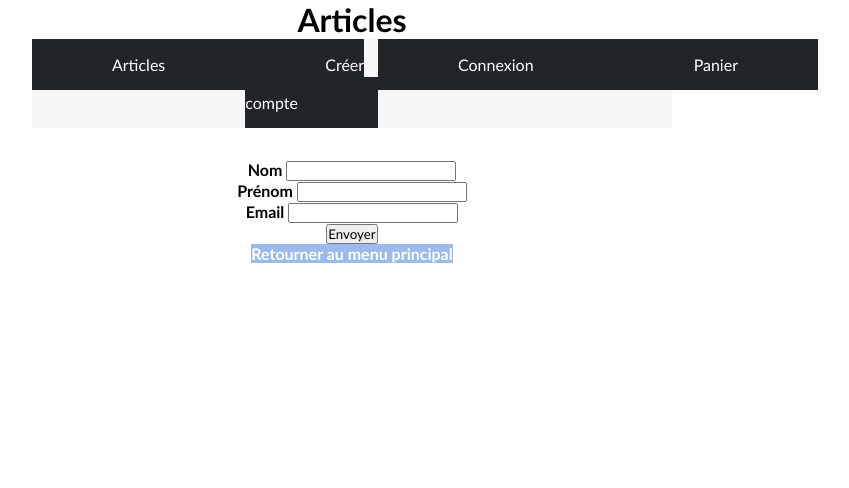
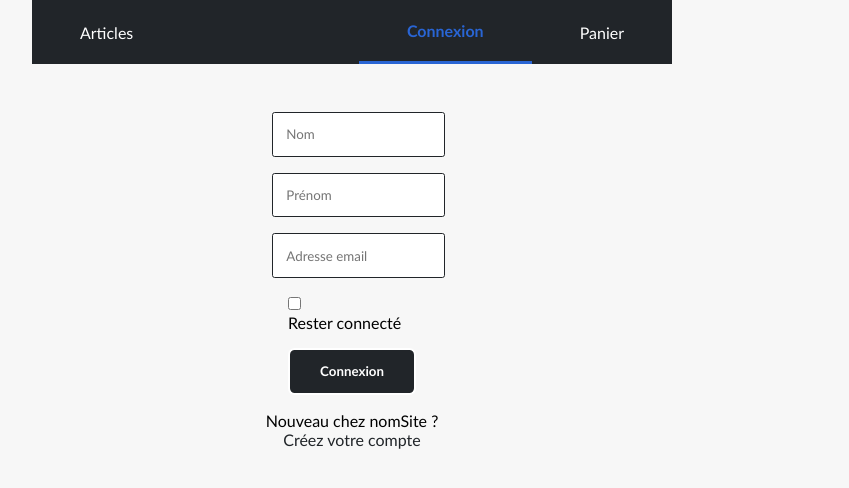
Before and after one commit to Stitchal/Magasin-Virtuel, a PHP site: page /connexion.php in a window 1280 px wide. Shown: the top 488 px of the page, without its empty margins (288-1137 px from the left). Run offline with PHP 8.4, Linux system fonts and the light colour scheme.

Commit message:
10/12
amélioration menu, amélioration menu connexion, case rester connecté, l'onglet "creer compte" enlevé et mit dans lien cliquable dans l'onglet connexion

```diff
--- a/connexion.php
+++ b/connexion.php
@@ -14,9 +14,11 @@ require_once('index.html');
 <head>
     <meta charset="UTF-8">
     <link rel="stylesheet" href="css/style.css">
+    <link rel="stylesheet" href="css/responsive.css">
     <title>Ouvrir une session</title>
 </head>
 <body>
+    <main>
 
 <p>
     <?php
@@ -39,30 +41,37 @@ require_once('index.html');
         }
             ?>
                 <form method="post" action="open_session.php">
-                    <p>
+                    <fieldset>
                         <label for="nom">Nom</label>
-                        <input type="text" name="nom" id="nom">
-                    </p>
+                        <input placeholder="Nom" type="text" name="nom" id="nom" required>
+                    </fieldset>
 
-                    <p>
+                    <fieldset>
                         <label for="prenom">Prénom</label>
-                        <input type="text" name="prenom" id="prenom">
-                    </p>
+                        <input placeholder="Prénom" type="text" name="prenom" id="prenom" required>
+                    </fieldset>
 
-                    <p>
+                    <fieldset>
                         <label for="email">Email</label>
-                        <input type="text" name="email" id="email">
-                    <p>
-                        <input type="submit" value="Envoyer">
-                    </p>
+                        <input placeholder="Adresse email" type="text" name="email" id="email" required>
+                    </fieldset>
+                    <fieldset class="fieldsetResterConnecte">
+                        <input type="checkbox">
+                        <label class="resterConnecte">Rester connecté</label>
+                    </fieldset>
+                    <fieldset>
+                        <input type="submit" value="Connexion">
+                    </fieldset>
                 </form>
             <?php
     ?>
 </p>
 
-<p>
-    <a href="articles.php?">Retourner au menu principal</a>
-</p>
+<div class="createCompte">
+    <p>Nouveau chez nomSite ?</p>
+    <p><a href="open_session.php" title="Cliquez ici pour vous créer un compte">Créez votre compte</a></p>
+</div>
+    </main>
 
 </body>
 </html>
--- a/css/style.css
+++ b/css/style.css
@@ -7,10 +7,7 @@
 body {
     width: 50%;
     margin: 0 25%;
-}
-
-.menu{
-    display: flex;
+    background-color: rgb(247, 247, 247)
 }
 
 
@@ -23,48 +20,64 @@ h1{
 }
 
 nav{
-    display: flex;
     width: 100%;
-    margin: 0 auto;
-    margin-bottom: 5%;
+    height: 4em;
+    margin: 0 0 5% 0;
+    background-color: #212529;
 }
 
 nav ul{
+    height: 4em;
+}
+
+nav ul li:first-child{
+    float: left;
+}
+
+nav ul li{
+    height: 100%;
+    float: right;
+    display: float;
     list-style-type:none;
 }
 
-nav ul li{
-    list-style-type:none;
-    padding: 1em 0;
+
+nav ul li a{
+    display: block;
+    text-decoration: none;
+    color: white;
+    padding: 1.42em 6vh;
+    min-width: 25%;
+    background-color: #212529;
+    transition-duration: 0.4s;
 }
 
-ul{
-    font-family:'Trebuchet MS';
-    /*background-color: #212529;*/
-}
-
-nav ul li a{
-    text-decoration: none;
-    color: white;
-    padding: 1em 5em;
-    background-color: #212529;
+nav ul li a:hover{
+    background-color: rgb(41, 101, 212);
+    color: #212529;
     transition-duration: 0.3s;
 }
 
-nav ul li a:hover{
-    /*color: white;
-    border-color: white;*/
-    background-color: rgb(41, 101, 212);
-    color: white;
-    transition-duration: 0.3s;
+.articles{
+    font-weight: bold;
+    color: rgb(41, 101, 212);
+    border-bottom: 0.2em solid rgb(41, 101, 212);
+    padding: 1.3em 6vh;
+
 }
 
-a{
-    font-size: 100%;
-    text-decoration: none;
-    background-color: rgb(158, 185, 235);
-    color: white;
-    /*background-color: cornflowerblue;*/
+.connexion{
+    font-weight: bold;
+    color: rgb(41, 101, 212);
+    border-bottom: 0.2em solid rgb(41, 101, 212);
+    padding: 1.3em 6vh;
+}
+
+.panier{
+    font-weight: bold;
+    color: rgb(41, 101, 212);
+    border-bottom: 0.2em solid rgb(41, 101, 212);
+    padding: 1.3em 6vh;
 }
 
 table {
@@ -80,14 +93,119 @@ td {
 }
 
 form{
-    /*width: 50%;
-    text-align: center;
+    width: 50%;
     margin: 0 25%;
-    padding: 5%;
-    background-color: rgb(247, 247, 247);*/
+    background-color: rgb(247, 247, 247);
   }
 
-p{
+fieldset{
+    border: 0;
+}
+
+input[type=text],
+textarea {
+    display: inline-block;
+    background: white;
+    border: 1px solid #212529;
+    border-radius: 0.2em;
+    width: 45%;
+    margin: 5% 25% 0% 25%;
+    padding: 1em;
+    transition-duration: 0.2s;
+}
+
+
+input[type="text"]:hover,
+textarea{
+    background-color: rgb(241, 241, 241);
+    border: 1px solid rgb(41, 101, 212);
+}
+
+input[type="text"]:focus,
+textarea{
+    transition-duration: 0.2s;
+    background-color: rgb(236, 236, 236);
+    border: 1px solid rgb(41, 101, 212);
+}
+
+fieldset > input[type=text]:valid {
+    border-color: green;
+    border-width: 2px;
+}
+
+/*
+input[type="text"]::before {
+    content: attr(placeholder);
+    white-space: pre;
+    content: "Nom : "!important;
+    color: grey;
+}
+
+input[type="text"]:focus::before {
+    content: "Nom : "!important;
+}*/
+
+fieldset label{
+    display: none;
+    /*font-size: large;
+    width: 15%;
+    margin-left:15%;
+    margin-top: 1em;
+    display: inline-block;
+    border: 1px solid red;*/
+}
+
+fieldset label.resterConnecte{
+    display: inline-block;
+}
+
+.fieldsetResterConnecte{
+
+    margin-top: 5%;
+    width: 40%;
+    margin-left: 30%;
+    margin-right: 30%;
+}
+
+input[type=submit]{
+    display: inline-block;
+    font-weight: bold;
+    margin-top: 5%;
+    padding: 1em;
+    background-color: #212529;
+    color: white;
+    border: 0;
+    width: 40%;
+    border-radius: 0.5em;
+    margin-left: 30%;
+    margin-right: 30%;
+    transition-duration: 0.3s;
+    margin-bottom: 5%;
+    border: 2px solid white;
+}
+
+input[type=submit]:hover{
+    background-color: rgb(41, 101, 212);
+    color: #212529;
+    cursor: pointer;
+    transition-duration: 0.3s;
+    border: 2px solid #212529;
+}
+
+.createCompte{
+    display: block;
+    /*width: 40%;
+    margin-left: 30%;
+    margin-right: 30%;*/
     text-align: center;
-    font-weight: bold;
-  }
+}
+
+.createCompte p a{
+    color: #212529;
+    text-decoration: none;
+}
+
+.createCompte p a:hover{
+    color:rgb(41, 101, 212);
+    text-decoration:underline;
+}
--- a/index.html
+++ b/index.html
@@ -3,19 +3,17 @@
 <head>
     <meta charset="UTF-8">
     <link rel="stylesheet" href="css/style.css">
+    <link rel="stylesheet" href="css/responsive.css">
     <title>Magasin Virtuel</title>
 </head>
 <body>
-    <header>
-        <h1>Articles</h1>
-    </header>
     <main>
         <nav>
             <ul class="menu">
-                <li><a href="articles.php">Articles</a></li>
-                <li><a href="open_session.php" action="open_session.php">Créer un compte</a></li>
-                <li><a href="connexion.php">Connexion</a></li>
-                <li><a href="panier.php">Panier</a></li>
+                <li><a href="articles.php" title="Cliquez ici pour voir les articles">Articles</a></li>
+                <!--<li><a href="open_session.php" action="open_session.php">Créer un compte</a></li>-->
+                <li><a href="panier.php" title="Cliquez ici pour consulter votre panier">Panier</a></li>
+                <li><a href="connexion.php" class="connexion" title="Cliquez ici pour vous connecter">Connexion</a></li>
             </ul>
         </nav>
     </main>
```
Also changed, not shown: articles.php (+6 -7 lines), open_session.php (+10 -13 lines), panier.php (+7 -8 lines), css/responsive.css (added).
